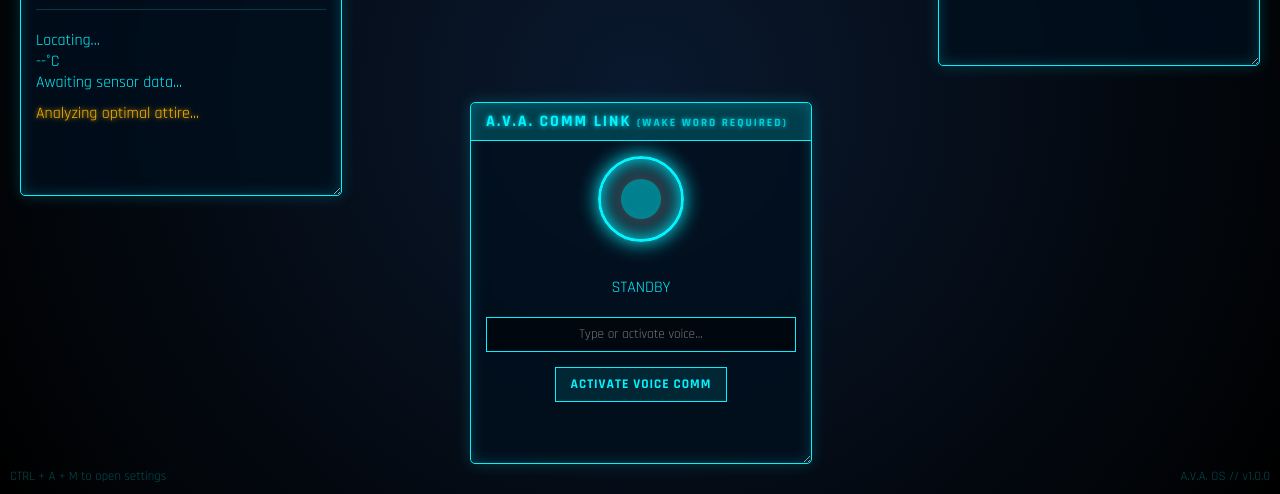
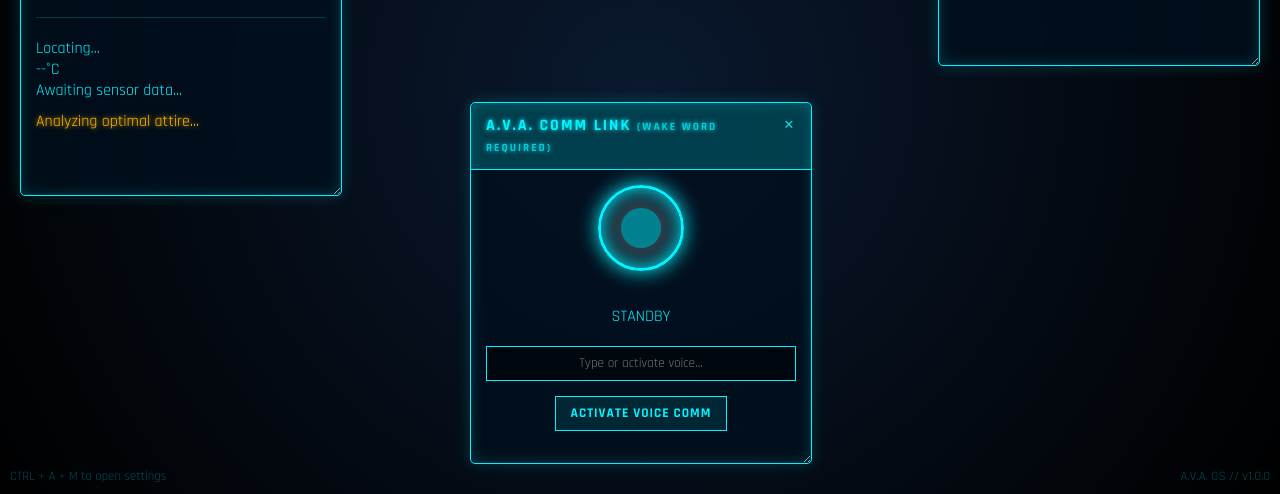
Before and after one commit to seleeouslee/a.v.a, a plain HTML site: page index.html in a window 1280 px wide. Shown: the part 306-800 px from the top of the page. Drawn offline with nearby package versions, Linux system fonts and the light colour scheme.

Commit message:
close button

```diff
--- a/css/styles.css
+++ b/css/styles.css
@@ -148,8 +148,9 @@ body, html {
 }
 
 .window-header {
+    position: relative;
     background: var(--hud-cyan-dim);
-    padding: 8px 15px;
+    padding: 12px 56px 12px 15px;
     font-weight: 700;
     letter-spacing: 2px;
     border-bottom: var(--hud-border);
@@ -162,6 +163,25 @@ body, html {
 .window-header:active {
     cursor: grabbing;
 }
+
+.panel-close-btn {
+    position: absolute;
+    top: 4px;
+    right: 4px;
+    width: 36px;
+    height: 36px;
+    display: grid;
+    place-items: center;
+    padding: 0;
+    border: 1px solid transparent;
+    border-radius: 5px;
+    background: transparent;
+    color: var(--hud-cyan);
+    font: 1.5rem var(--font-main);
+    cursor: pointer;
+}
+.panel-close-btn:hover { background: var(--hud-cyan); color: #101214; }
+.panel-close-btn:focus-visible { outline: 2px solid var(--hud-cyan); outline-offset: -2px; }
 
 .window-content {
     padding: 15px;
--- a/index.html
+++ b/index.html
@@ -215,6 +215,7 @@
     <script src="./js/commands.js"></script>
     <script src="./js/voice.js"></script>
     <script src="./js/features.js"></script>
+    <script src="./js/panels.js"></script>
     <script src="https://cdnjs.cloudflare.com/ajax/libs/three.js/r128/three.min.js"></script>
     <script src="./js/sleep.js"></script>
 
--- /dev/null
+++ b/js/panels.js
@@ -0,0 +1,20 @@
+// Shared header controls. Load after Twitch and transit close handlers.
+(function () {
+    document.querySelectorAll('.window').forEach(panel => {
+        const header = panel.querySelector('.window-header');
+        const title = header.textContent.trim();
+        const button = document.createElement('button');
+        button.type = 'button';
+        button.className = 'panel-close-btn';
+        button.textContent = '\u00d7';
+        button.setAttribute('aria-label', `Close ${title}`);
+        button.title = 'Close panel';
+        button.addEventListener('click', () => {
+            if (panel.id === 'twitch-window') closeTwitch();
+            else if (panel.id === 'transit-window') closeTransit();
+            else panel.style.display = 'none';
+            document.getElementById('features-open-btn').focus();
+        });
+        header.appendChild(button);
+    });
+})();
--- a/js/windows.js
+++ b/js/windows.js
@@ -14,6 +14,7 @@ draggables.forEach(windowEl => {
     }
 
     header.addEventListener('mousedown', (e) => {
+        if (e.target.closest('button')) return;
         isDragging = true;
         windowEl.style.zIndex = ++highestZIndex;
 
```
